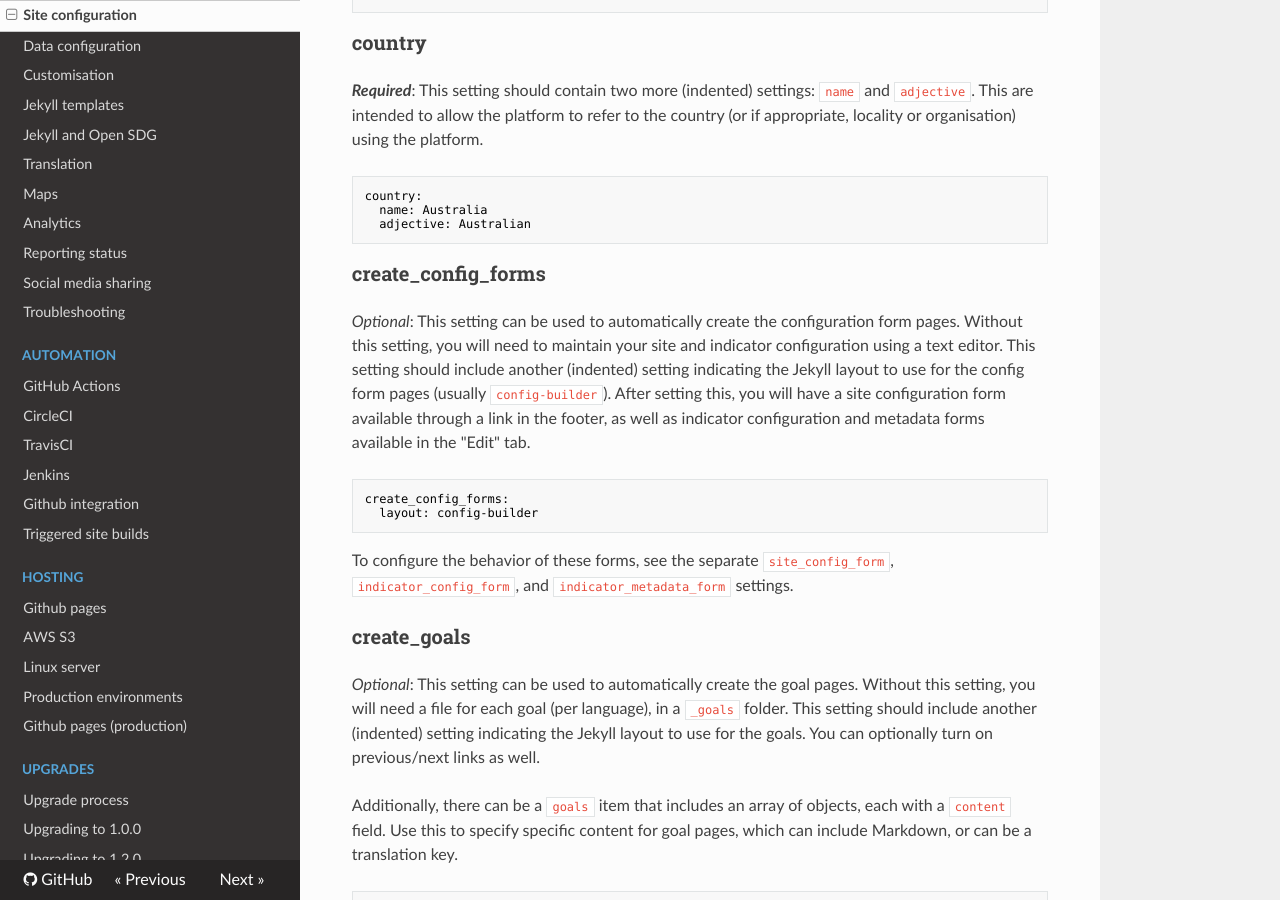
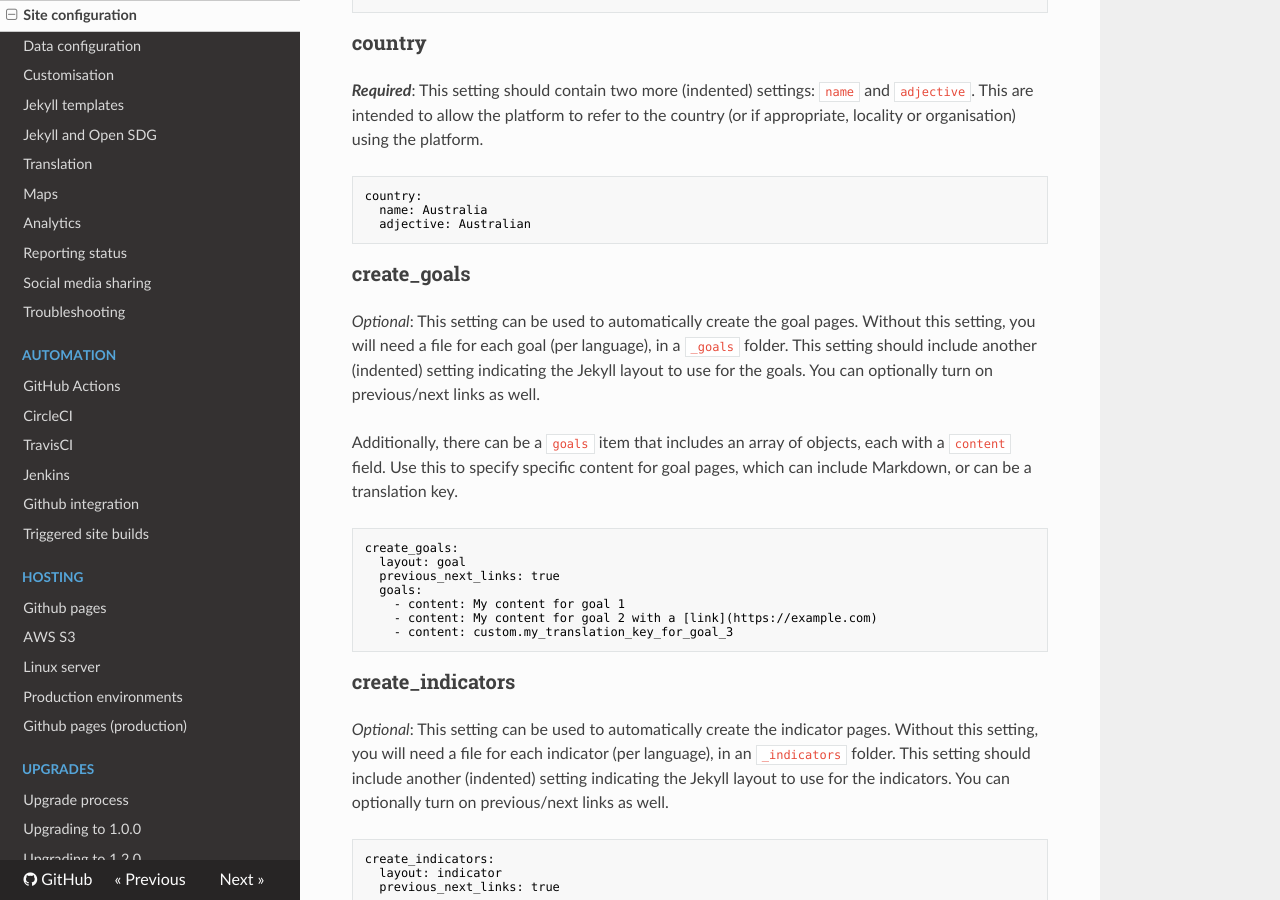
Before and after one commit to open-sdg/open-sdg, an MkDocs documentation site: the page built from docs/configuration.md, in a window 1280 px wide and 900 px high, scrolled down 2360 px. Built offline with MkDocs 1.6.1, drawn with Linux system fonts in a browser that asks for light colours; nearby versions of some CDN libraries; old or Windows-style settings are respelled for this version of MkDocs; some of the changed text lies outside the part shown.

Commit message:
Match updates in plugins branch

````diff
--- a/docs/configuration.md
+++ b/docs/configuration.md
@@ -105,17 +105,6 @@ country:
   name: Australia
   adjective: Australian
 ```
-
-### create_config_forms
-
-_Optional_: This setting can be used to automatically create the configuration form pages. Without this setting, you will need to maintain your site and indicator configuration using a text editor. This setting should include another (indented) setting indicating the Jekyll layout to use for the config form pages (usually `config-builder`). After setting this, you will have a site configuration form available through a link in the footer, as well as indicator configuration and metadata forms available in the "Edit" tab.
-
-```nohighlight
-create_config_forms:
-  layout: config-builder
-```
-
-To configure the behavior of these forms, see the separate `site_config_form`, `indicator_config_form`, and `indicator_metadata_form` settings.
 
 ### create_goals
 
````
Also changed, not shown: other parts of docs/configuration.md (+7 -0 lines), 2 other files.
